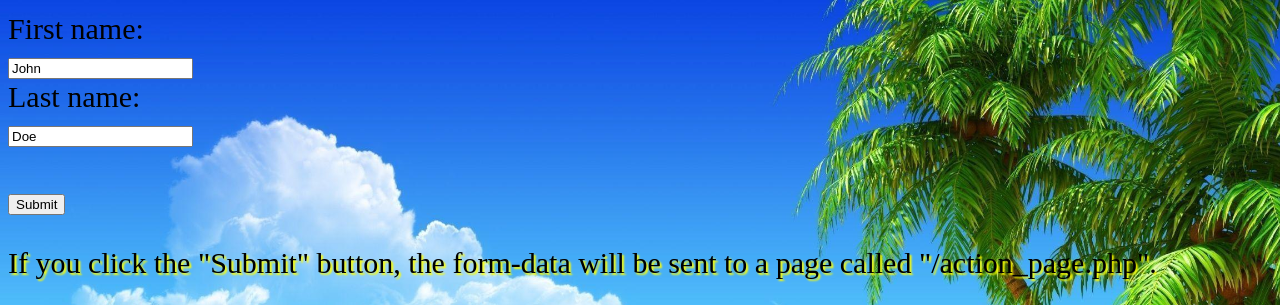
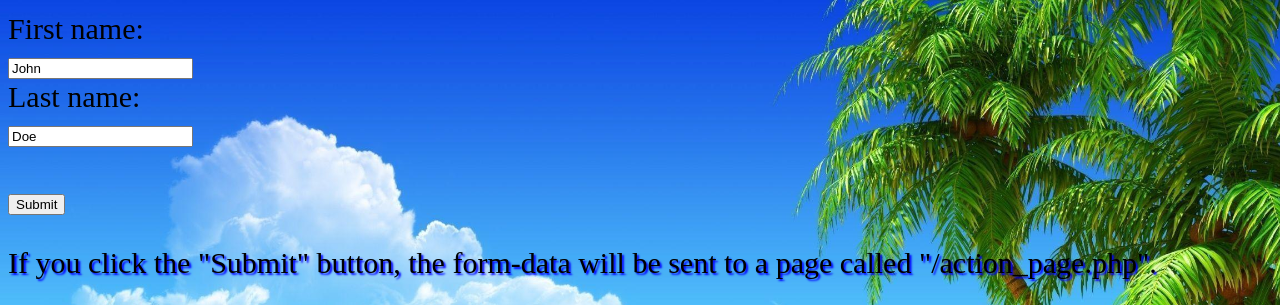
Before and after one commit to kiddo23op/first, a plain HTML site: page index.html in a window 1280 px wide. Shown: the part 89-394 px from the top of the page. Drawn offline with Linux system fonts and the light colour scheme; a web font is replaced by a local one.

Commit message:
Update Formgrp.css

```diff
--- a/css/Formgrp.css
+++ b/css/Formgrp.css
@@ -15,7 +15,7 @@ h1{
 }
 p{
 	font-size: 30px;
-	text-shadow: 2px 2px 2px yellow;
+	text-shadow: 2px 2px 2px blue;
 }
 form{
 	font-size: 30px;
```
